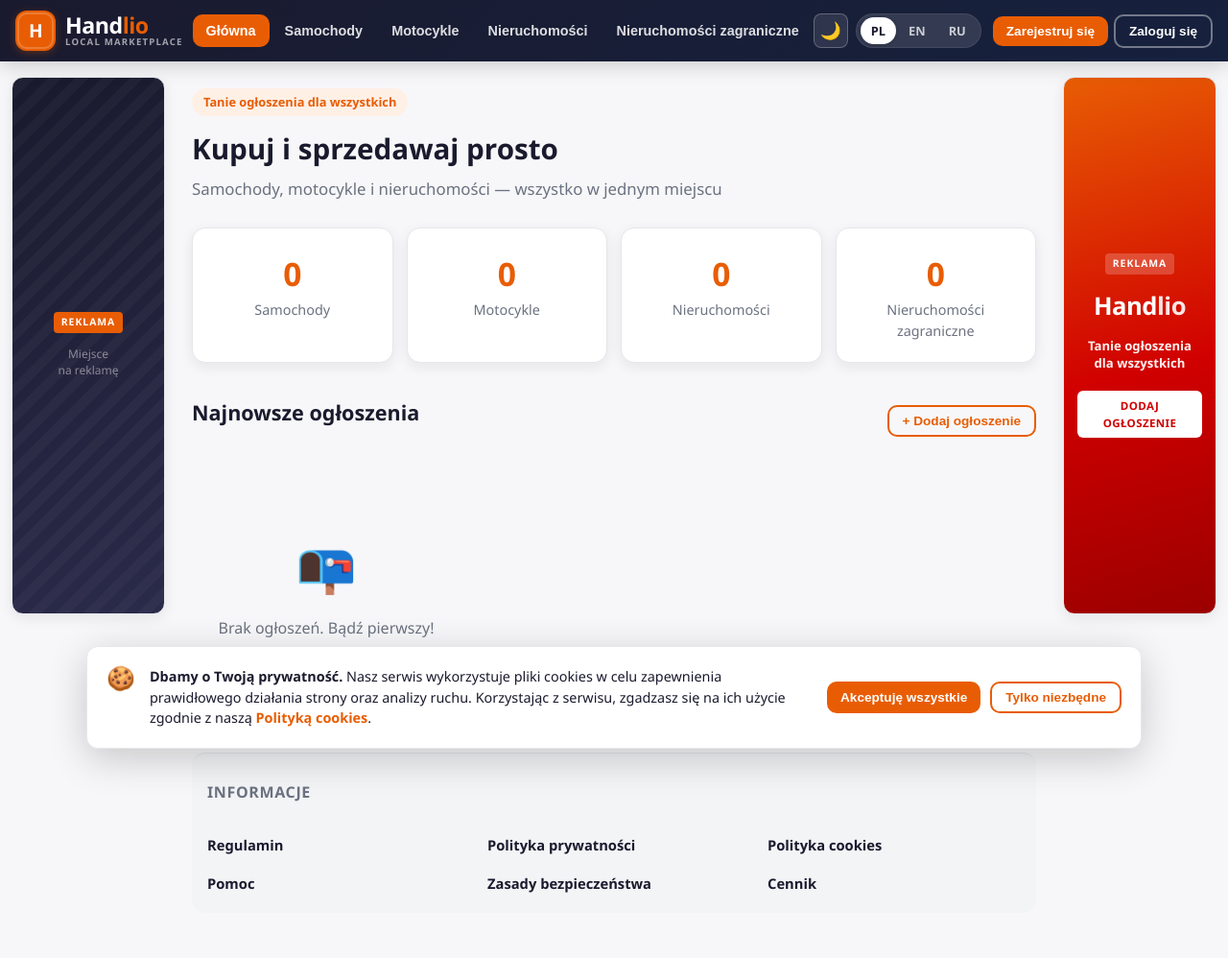
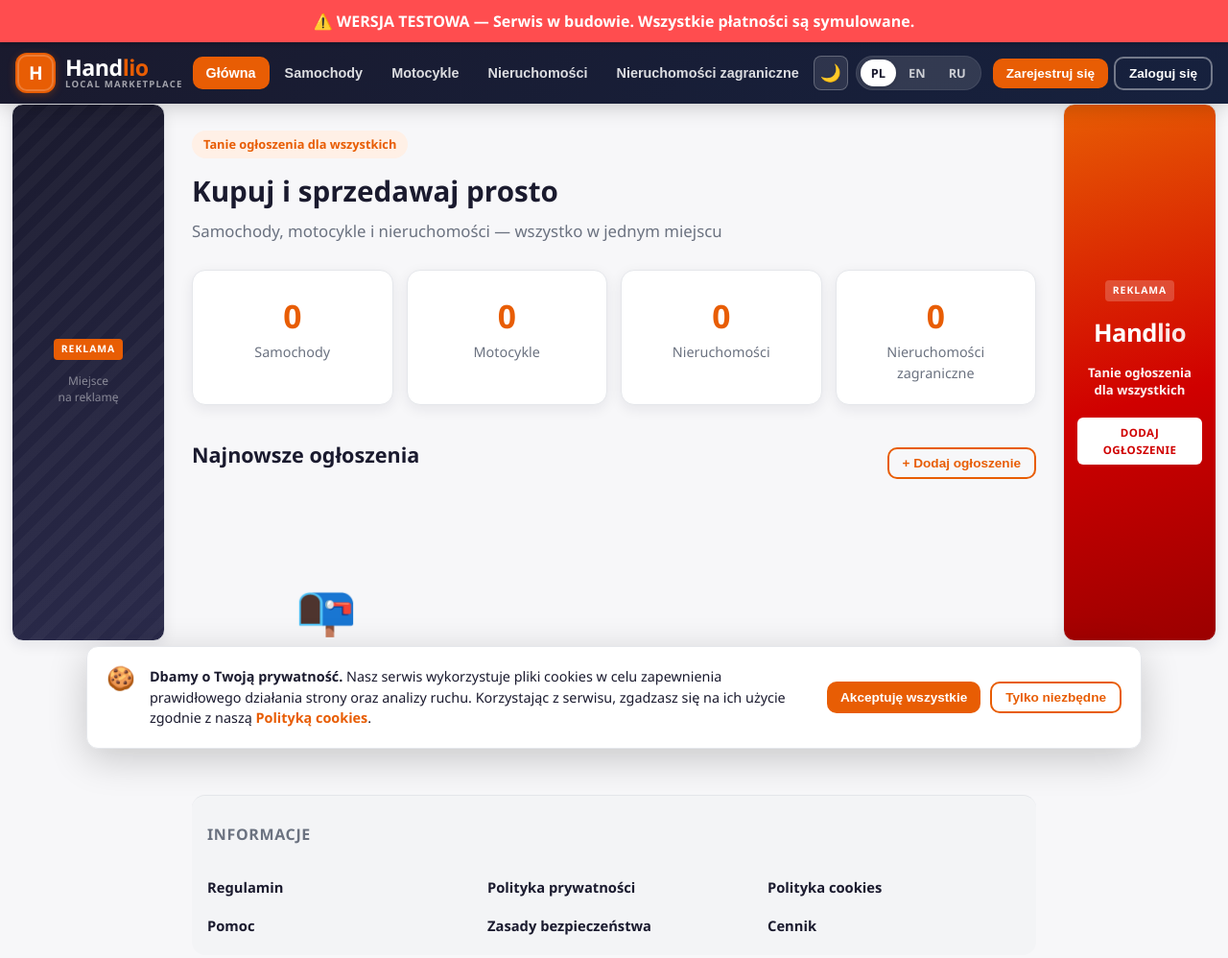
Before and after one commit to leshenka2013-coder/handlio-backend, a website: page frontend/index.html in a window 1280 px wide. Shown: the top 998 px of the page at 96% size. Drawn offline with Linux system fonts and the light colour scheme; no server answers.

Commit message:
Add files via upload

```diff
--- a/frontend/index.html
+++ b/frontend/index.html
@@ -9,6 +9,10 @@
   <link rel="stylesheet" href="styles.css">
 </head>
 <body>
+  <!-- ТЕСТОВЫЙ РЕЖИМ -->
+  <div style="background-color: #ff4d4f; color: white; text-align: center; padding: 10px; font-weight: bold; font-size: 1rem; position: sticky; top: 0; z-index: 10000; box-shadow: 0 2px 4px rgba(0,0,0,0.2);">
+    ⚠️ WERSJA TESTOWA — Serwis w budowie. Wszystkie płatności są symulowane.
+  </div>
   <header>
     <div class="header-inner">
       <a href="#top" role="button" class="logo" data-action="nav" data-page="home">
```
